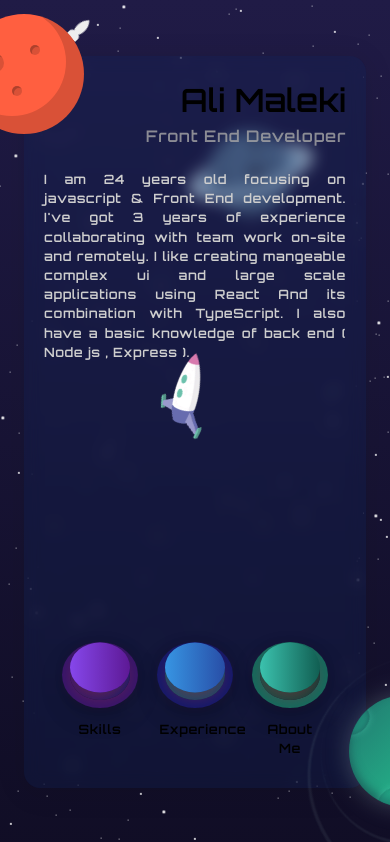
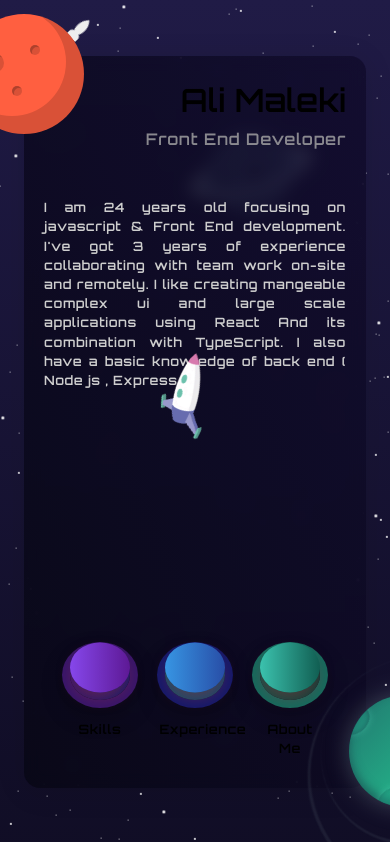
Before and after one commit to alimelllo/Portfolio, a Next.js app: page / in a window 390 px wide. Shown: the top 842 px of the page. Built offline with nearby package versions, Linux system fonts and the light colour scheme.

Commit message:
ading astropos

```diff
--- a/package.json
+++ b/package.json
@@ -9,6 +9,7 @@
     "lint": "next lint"
   },
   "dependencies": {
+    "atropos": "^2.0.2",
     "next": "14.0.4",
     "react": "^18",
     "react-dom": "^18"
--- a/src/pages/_app.tsx
+++ b/src/pages/_app.tsx
@@ -1,4 +1,6 @@
-import '@/styles/globals.css'
+import '@/styles/globals.css';
+import 'atropos/css';
+
 import type { AppProps } from 'next/app'
 
 export default function App({ Component, pageProps }: AppProps) {
--- a/src/pages/index.tsx
+++ b/src/pages/index.tsx
@@ -1,6 +1,7 @@
 import { RocketGreen as RocketGreen } from "@/Components/GeneralComponents/RocketGreen";
 import Image from "next/image";
 import rocket from '../../public/images/rocket.gif'
+import Atropos from "atropos/react";
 
 export default function Home() {
 
@@ -8,7 +9,7 @@ export default function Home() {
 
 
     <>
-      <div className='h-screen relative '>
+      <div className='h-screen relative'>
         <div className="container">
           <div className="sky">
             <div className="stars"></div>
@@ -41,13 +42,19 @@ export default function Home() {
           <Image className="initialRocketLand rotate-[-35deg]" width={200} height={300} src={rocket} alt={'rocket'} />
         </div>
 
-        <div className='absolute font-[Orbit] z-[10] rounded-[5px] flex top-28 md:top-14 bottom-28 md:bottom-14 right-40 md:right-6 left-40 md:left-6 blure bg-gradient-to-tr from-[#02010883] to-[#12093084]'>
+        <Atropos
+          className="my-atropos atropos-banner absolute z-[10] top-[-110%] md:top-[-100%]  md:h-[100vh]"
+          activeOffset={20}
+          shadowScale={0}
+          highlight={false}
+        >
+          <div className='absolute lightShadow2x bg-[#12122bc3] font-[Orbit] z-[10] rounded-[5px] flex top-44 md:top-14  bottom-44 md:bottom-14 right-44 md:right-6 left-44 md:left-6 blure bg-gradient-to-tr from-[#02010883] to-[#12093084]'>
 
             <div className='flex flex-row md:flex-col w-full h-[100%] justify-between '>
-            <div className='w-6/12 md:w-full h-[100%] flex flex-col pt-10 md:pt-5 pl-[5rem] md:pl-0'>
+              <div className='w-6/12 md:w-full h-[100%]  flex flex-col pt-10 md:pt-5 pl-[5rem] md:pl-0'>
                 <p className='text-[2.5rem] md:text-[2rem] md:pr-5 h-[15%] md:text-right'>Ali Maleki</p>
                 <p className='text-[1.25rem] md:text-[1rem] md:pr-5 md:text-right h-[15%] tracking-wider text-[#a6a6a6cf]'>Front End Developer</p>
-              <p className='text-[1rem] md:text-[0.8rem] md:p-5 h-[50%]items-start tracking-wider mt-[4rem] md:mt-0 flex flex-wrap text-justify text-[#cecece]'>
+                <p className='text-[1rem] md:text-[0.8rem] md:p-5 h-[50%] items-start tracking-wider md:mt-0 flex flex-wrap text-justify text-[#cecece]'>
                   I am 24 years old focusing on javascript & Front End development.
                   I've got 3 years of experience collaborating with team work on-site and remotely.
                   I like creating mangeable complex ui and large scale applications using React And its combination with TypeScript.
@@ -134,6 +141,8 @@ export default function Home() {
 
 
           </div>
+        </Atropos>
+
       </div>
 
 
--- a/src/styles/globals.css
+++ b/src/styles/globals.css
@@ -1545,11 +1545,10 @@ body {
 }
 
 .blure {
-  background: rgba(16, 38, 91, 0.28);
-  border-radius: 16px;
-  box-shadow: 0 4px 30px rgba(0, 0, 0, 0.1);
-  backdrop-filter: blur(7.9px);
-  -webkit-backdrop-filter: blur(7.9px);
+  border-radius: 16px !important;
+  box-shadow: 0 4px 30px rgba(0, 0, 0, 0.1) !important;
+  backdrop-filter: blur(7.9px) !important;
+  -webkit-backdrop-filter: blur(7.9px) !important;
 }
 
 .space {
@@ -2379,3 +2378,73 @@ body {
     background-color: lightgreen;
   }
 }
+
+.my-atropos {
+  width: 80%;
+}
+.my-atropos:hover{
+  z-index: 10 !important;
+}
+.atropos-banner {
+  width: 100%;
+  aspect-ratio: 631/383;
+}
+.atropos-banner .atropos-inner {
+  border-radius: 10px;
+}
+
+.atropos-banner .atropos-banner-spacer {
+  position: relative;
+  width: 100%;
+  height: auto;
+  left: 0;
+  top: 0;
+}
+.atropos-banner .atropos-shadow {
+  filter: blur(50px);
+  opacity: 0.5;
+}
+.atropos-banner .atropos-highlight {
+  z-index: 100;
+}
+
+.atropos-cta {
+  position: absolute;
+  left: 0;
+  top: 0;
+  width: 100%;
+  height: 100%;
+  z-index: 2;
+  display: flex;
+  justify-content: center;
+  align-items: center;
+}
+
+.atropos-cta > * {
+  all: unset;
+  color: white;
+  background-color: rgb(181 61 245);
+  border-radius: 1000px;
+  width: fit-content;
+  font-weight: bold;
+  font-size: 1.25rem;
+  line-height: 1.75rem;
+  padding: 1rem 2rem;
+  transform: translateY(100%);
+}
+
+.atropos-cta > *:hover {
+  cursor: pointer;
+}
+
+.atropos-banner-text {
+  position: absolute;
+  color: #fff;
+  font-weight: bold;
+  left: 0%;
+  top: 0%;
+}
+
+.lightShadow2x{
+  box-shadow: 0 4px 30px rgba(0, 0, 0, 0.1) !important;
+}
```
Also changed, not shown: 1 other file (tests, documents, lock files or other folders). Lines whose indentation alone changed are shown as unchanged.
